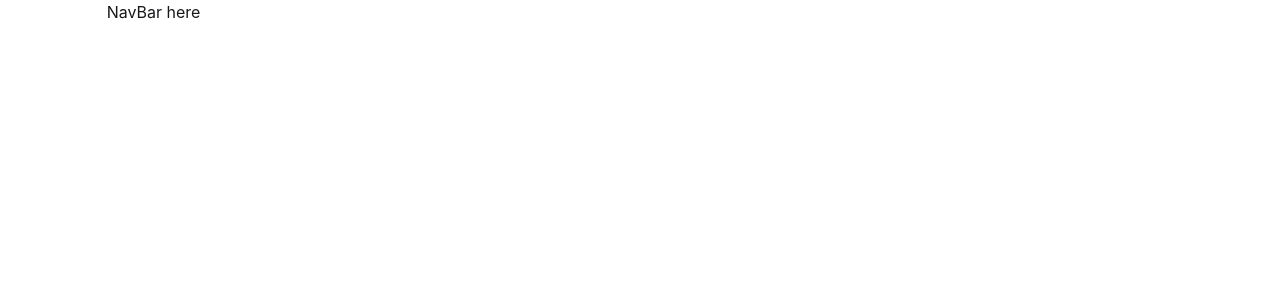
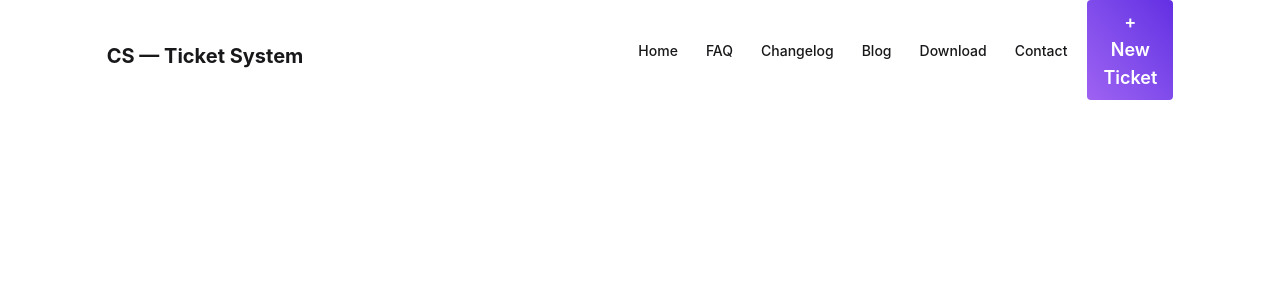
Before and after one commit to mdalamin0/Customer-Support-Zone, a React (Vite) app: page / in a window 1280 px wide. Shown: the top 300 px of the page. Built offline with nearby package versions, Linux system fonts and the light colour scheme.

Commit message:
navBar-done

```diff
--- a/src/Components/NavBar/NavBar.jsx
+++ b/src/Components/NavBar/NavBar.jsx
@@ -1,9 +1,45 @@
-import React from 'react';
 
 const NavBar = () => {
   return (
-    <div>
-      NavBar here
+    <div className="">
+      <div className="navbar-start mt-8">
+        <div className="dropdown">
+          <div tabIndex="0" role="button" className="btn btn-ghost lg:hidden">
+            <svg xmlns="http://www.w3.org/2000/svg" className="h-5 w-5" fill="none" viewBox="0 0 24 24" stroke="currentColor"> <path strokeLinecap="round" strokeLinejoin="round" strokeWidth="2" d="M4 6h16M4 12h8m-8 6h16" /> </svg>
+          </div>
+          <ul
+            tabIndex="-1"
+            className="menu menu-sm dropdown-content bg-base-100 rounded-box z-1 mt-3 w-52 p-2 shadow">
+            <li><a>Home</a></li>
+            <li><a>FAQ</a></li>
+            <li><a>Changelog</a></li>
+            <li><a>Blog</a></li>
+            <li><a>Download</a></li>
+            <li><a>Contact</a></li>
+          </ul>
+        </div>
+        <a className="text-sm md:text-xl font-bold">
+          CS — Ticket System
+        </a>
+      </div>
+
+      <div className="navbar-end">
+        <div className="navbar-center hidden lg:flex">
+          <ul className="menu menu-horizontal space-x-1 font-medium ">
+            <li><a>Home</a></li>
+            <li><a>FAQ</a></li>
+            <li><a>Changelog</a></li>
+            <li><a>Blog</a></li>
+            <li><a>Download</a></li>
+            <li><a>Contact</a></li>
+          </ul>
+        </div>
+        <button className='bg-linear-to-bl from-[#632EE3] to-[#9F62F2]
+          px-4 py-2 rounded text-sm md:text-lg font-semibold text-white cursor-pointer
+          transition-opacity duration-300 hover:opacity-80 '>
+          + New Ticket
+        </button>
+      </div>
     </div>
   );
 };
```
